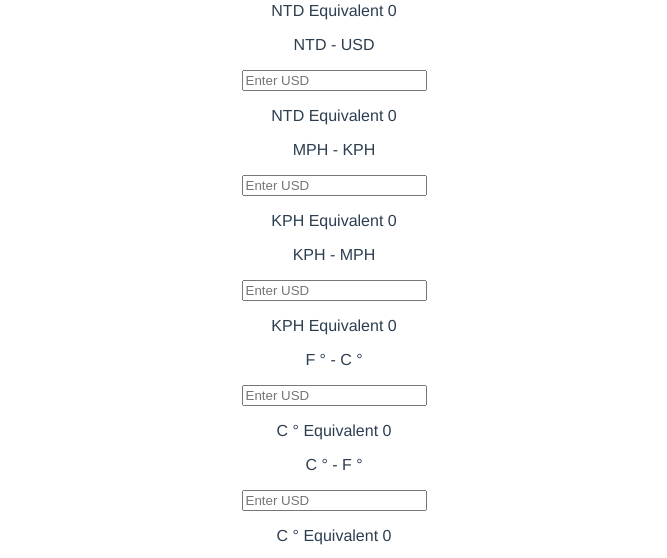
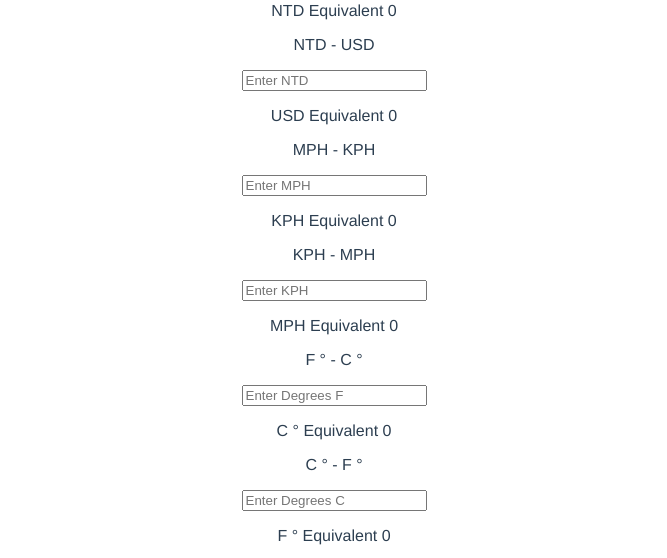
Before and after one commit to komali2/quick-taiwan-conversions, a Vue app: page / in a window 1280 px wide. Shown: the part 239-797 px from the top of the page, without its empty margins (306-973 px from the left). Built offline with nearby package versions, Linux system fonts and the light colour scheme.

Commit message:
Added strict equals and a placeholder prop

```diff
--- a/src/components/Body.vue
+++ b/src/components/Body.vue
@@ -4,12 +4,12 @@
     <p>New in Taiwan?<br />Here are some converters to help you out!<br /></p>
   </div>
   <div>
-    <Converter label="USD - NTD" outputLabel="NTD Equivalent" :output="usdConvert" />
-    <Converter label="NTD - USD" outputLabel="NTD Equivalent" :output="ntdConvert" />
-    <Converter label="MPH - KPH" outputLabel="KPH Equivalent" :output="mphConvert" />
-    <Converter label="KPH - MPH" outputLabel="KPH Equivalent" :output="kphConvert" />
-    <Converter label="F ° - C °" outputLabel="C ° Equivalent" :output="fConvert" />
-    <Converter label="C ° - F °" outputLabel="C ° Equivalent" :output="cConvert" />
+    <Converter label="USD - NTD" outputLabel="NTD Equivalent" :output="usdConvert" enterVal="Enter USD" />
+    <Converter label="NTD - USD" outputLabel="USD Equivalent" :output="ntdConvert" enterVal="Enter NTD" />
+    <Converter label="MPH - KPH" outputLabel="KPH Equivalent" :output="mphConvert" enterVal="Enter MPH" />
+    <Converter label="KPH - MPH" outputLabel="MPH Equivalent" :output="kphConvert" enterVal="Enter KPH" />
+    <Converter label="F ° - C °" outputLabel="C ° Equivalent" :output="fConvert" enterVal="Enter Degrees F" />
+    <Converter label="C ° - F °" outputLabel="F ° Equivalent" :output="cConvert" enterVal="Enter Degrees C" />
   </div>
 </template>
 
@@ -20,7 +20,6 @@ export default {
   name: "Body",
   props: {
     msg: String,
-    ntdOutput: Function,
   },
   data() {
     return {
@@ -37,11 +36,11 @@ export default {
         return Number(Math.round(convert * 0.62 * 10) / 10);
       },
       fConvert(convert) {
-        if(convert == 0) return Number(0);
+        if(Number(convert) === 0) return Number(0);
         else return Number(Math.round((convert - 32) * 5 / 9));
       },
       cConvert(convert) {
-        if(convert == 0) return Number(0);
+        if(Number(convert) === 0) return Number(0);
         else return Number(Math.round((convert *9 / 5) + 32));
       },
     };
--- a/src/components/Converter.vue
+++ b/src/components/Converter.vue
@@ -1,7 +1,7 @@
 <template>
   <div id="converter">
     <p>{{ label }}</p>
-    <input v-model.number="convert" type="number" placeholder="Enter USD" />
+    <input v-model.number="convert" type="number" :placeholder="enterVal" />
     <p>{{ outputLabel }} {{ convertedOutput }}</p>
   </div>
   <div>
@@ -14,6 +14,7 @@ export default {
   props: {
     label: String,
     outputLabel: String,
+    enterVal: String,
     output: Function,
   },
   data() {
```
